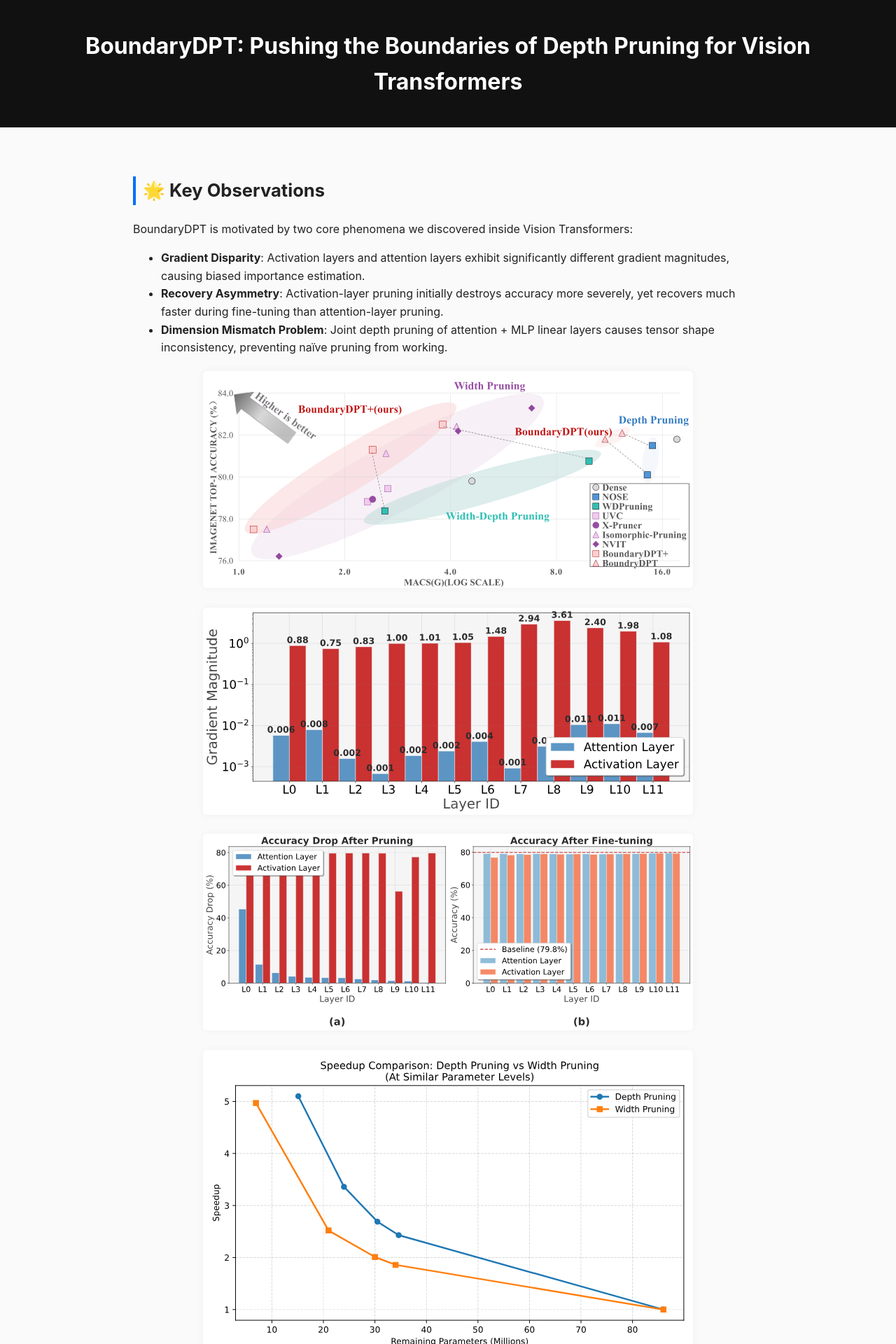
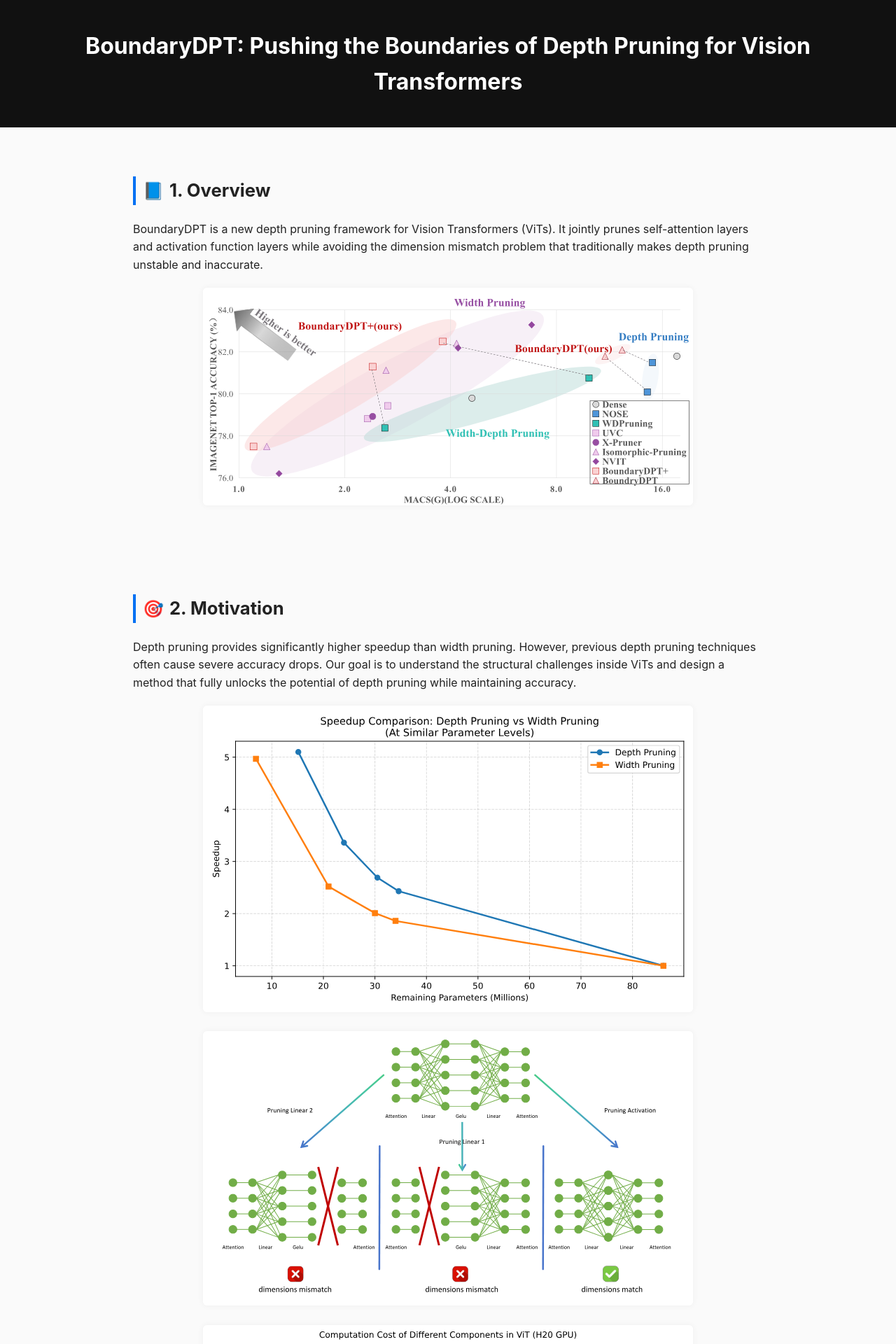
Before and after one commit to Anonymous-conference-submit2026/Anonymous-conference-submit2026.github.io, a Jekyll site: the page index.html, which Jekyll copies as it is, in a window 1280 px wide. Shown: the top 1920 px of the page at 70% size. Built offline with Jekyll 4.4.1, drawn with Linux system fonts in a browser that asks for light colours; some of the changed text lies outside the part shown.

Commit message:
change main html

```diff
--- a/index.html
+++ b/index.html
@@ -39,6 +39,13 @@
         padding-left: 10px;
         margin-top: 40px;
         font-size: 1.6rem;
+        display: flex;
+        align-items: center;
+        gap: 8px;
+    }
+
+    h2 .icon {
+        font-size: 1.5rem;
     }
 
     .img-block {
@@ -75,29 +82,29 @@
     <h1>BoundaryDPT: Pushing the Boundaries of Depth Pruning for Vision Transformers</h1>
 </header>
 
-<section>
-    <h2>🌟 Key Observations</h2>
+<!-- ===================== 1. OVERVIEW ===================== -->
+<section id="overview">
+    <h2><span class="icon">📘</span>1. Overview</h2>
     <p>
-        BoundaryDPT is motivated by two core phenomena we discovered inside Vision Transformers:
+        BoundaryDPT is a new depth pruning framework for Vision Transformers (ViTs). It jointly prunes
+        self-attention layers and activation function layers while avoiding the dimension mismatch
+        problem that traditionally makes depth pruning unstable and inaccurate.
     </p>
-
-    <ul>
-        <li><b>Gradient Disparity</b>: Activation layers and attention layers exhibit significantly different gradient magnitudes, causing biased importance estimation.</li>
-        <li><b>Recovery Asymmetry</b>: Activation-layer pruning initially destroys accuracy more severely, yet recovers much faster during fine-tuning than attention-layer pruning.</li>
-        <li><b>Dimension Mismatch Problem</b>: Joint depth pruning of attention + MLP linear layers causes tensor shape inconsistency, preventing naïve pruning from working.</li>
-    </ul>
 
     <div class="img-block">
         <img src="fig/Pareto.svg" alt="Pareto Frontier" />
     </div>
+</section>
 
-    <div class="img-block">
-        <img src="fig/Gradient_Disparity.svg" alt="Gradient Disparity" />
-    </div>
-
-    <div class="img-block">
-        <img src="fig/Recovery_Asymmetry.svg" alt="Recovery Asymmetry" />
-    </div>
+<!-- ===================== 2. MOTIVATION ===================== -->
+<section id="motivation">
+    <h2><span class="icon">🎯</span>2. Motivation</h2>
+    <p>
+        Depth pruning provides significantly higher speedup than width pruning. However, previous
+        depth pruning techniques often cause severe accuracy drops. Our goal is to understand the
+        structural challenges inside ViTs and design a method that fully unlocks the potential of
+        depth pruning while maintaining accuracy.
+    </p>
 
     <div class="img-block">
         <img src="fig/depth_vs_width_pruning.svg" alt="Depth vs Width" />
@@ -112,18 +119,49 @@
     </div>
 </section>
 
-<section>
-    <h2>🚀 Method: BoundaryDPT</h2>
+<!-- ===================== 3. KEY OBSERVATIONS ===================== -->
+<section id="key-observations">
+    <h2><span class="icon">🔍</span>3. Key Observations</h2>
+
     <p>
-        BoundaryDPT is a three‑stage depth pruning framework that jointly prunes self‑attention layers
-        and activation function layers—while resolving the dimension mismatch problem.
-        We introduce:
+        Our analysis reveals two hidden but fundamental challenges inside ViTs:
+    </p>
+
+    <h3>• Gradient Disparity</h3>
+    <p>
+        Activation layers and attention layers have very different gradient magnitudes, which causes
+        gradient-based pruning methods to be heavily biased.
+    </p>
+
+    <div class="img-block">
+        <img src="fig/Gradient_Disparity.svg" alt="Gradient Disparity" />
+    </div>
+
+    <h3>• Recovery Asymmetry</h3>
+    <p>
+        Activation-layer pruning initially produces large accuracy drops but recovers extremely fast.
+        Attention-layer pruning behaves in the opposite way.
+    </p>
+
+    <div class="img-block">
+        <img src="fig/Recovery_Asymmetry.svg" alt="Recovery Asymmetry" />
+    </div>
+
+</section>
+
+<!-- ===================== 4. METHOD ===================== -->
+<section id="method">
+    <h2><span class="icon">🧩</span>4. Method: BoundaryDPT</h2>
+
+    <p>
+        BoundaryDPT is a three-stage depth pruning framework that addresses gradient disparity,
+        recovery asymmetry, and dimension mismatch. The pipeline consists of:
     </p>
 
     <ul>
-        <li><b>MAP-based pruning ratio determination</b> — modeling ViT accuracy drop via a polynomial predictor.</li>
-        <li><b>Training-based redundant layer identification</b> — eliminating cross-type bias caused by gradient disparity.</li>
-        <li><b>MLP merging mechanism</b> — removing activation layers to allow safe merging of linear layers, reducing ViT depth.</li>
+        <li><b>MAP-based pruning ratio determination</b> — predicts accuracy for different combinations of pruned attention/activation layers.</li>
+        <li><b>Training-based redundant layer identification</b> — avoids biased importance ranking across different layer types.</li>
+        <li><b>Activation-layer removal + MLP merging</b> — safely reduces depth without breaking tensor shapes.</li>
     </ul>
 
     <div class="img-block">
@@ -133,14 +171,16 @@
     <div class="img-block">
         <img src="fig/pipeline.svg" alt="Pipeline" />
     </div>
+
 </section>
 
-<section>
-    <h2>📈 Experimental Results</h2>
+<!-- ===================== 5. EXPERIMENTAL RESULTS ===================== -->
+<section id="results">
+    <h2><span class="icon">📈</span>5. Experimental Results</h2>
+
     <p>
-       BoundaryDPT achieves **state-of-the-art depth pruning** on DeiT-S/B and outperforms both
-       width pruning and previous depth pruning methods. Combined with width pruning
-       (BoundaryDPT+), it sets new records in extreme ViT compression.
+        BoundaryDPT achieves state-of-the-art depth pruning results on DeiT-S and DeiT-B, and when
+        combined with width pruning (BoundaryDPT+), it sets new benchmarks for extreme ViT compression.
     </p>
 
     <div class="img-block">
@@ -156,9 +196,10 @@
     </div>
 
     <p>
-        BoundaryDPT improves depth pruning robustness and enables new Pareto‑optimal
-        accuracy‑speed tradeoffs for Vision Transformers.
+        BoundaryDPT consistently improves the robustness and efficiency of ViT depth pruning,
+        achieving Pareto-optimal tradeoffs between accuracy and speed.
     </p>
+
 </section>
 
 <footer>
```
